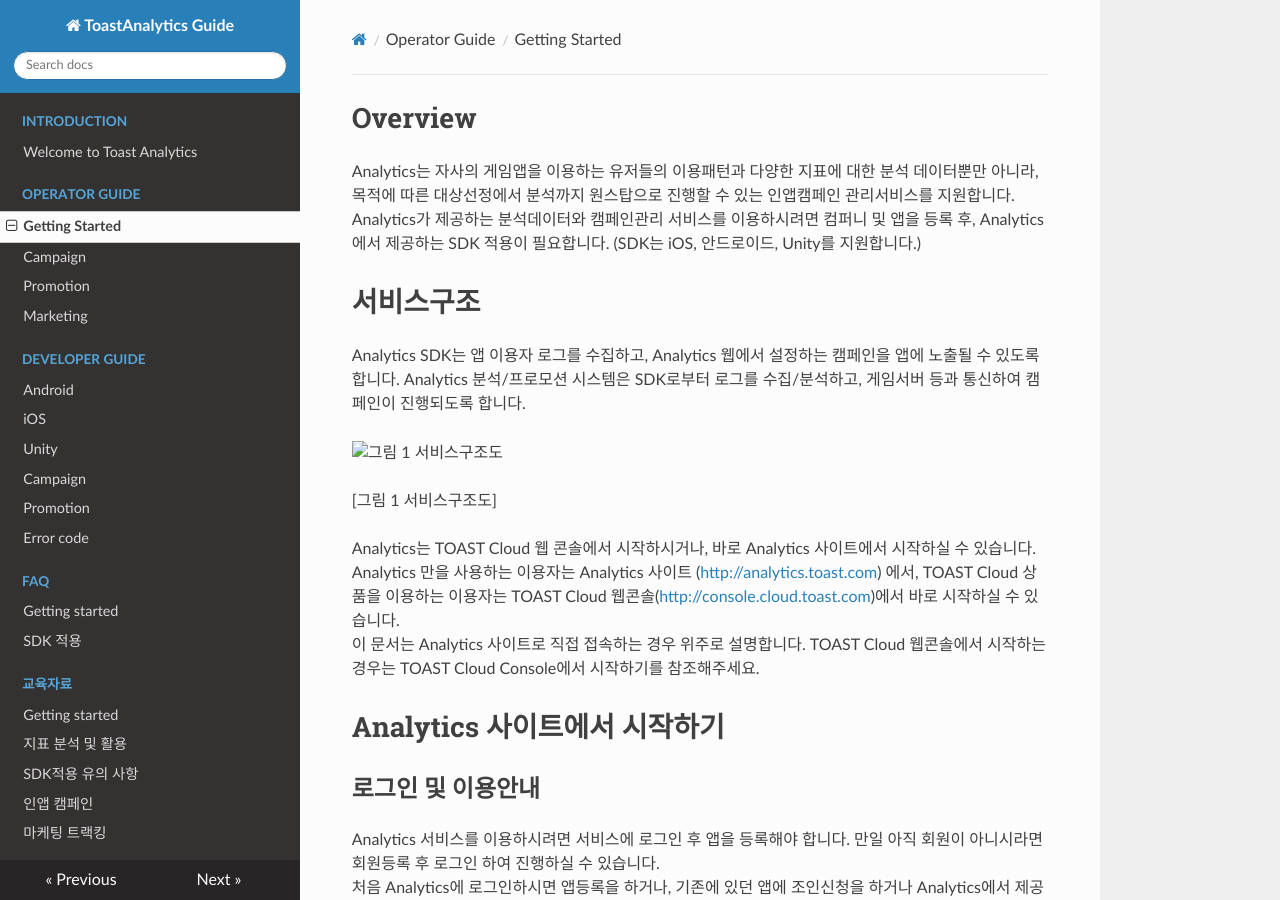
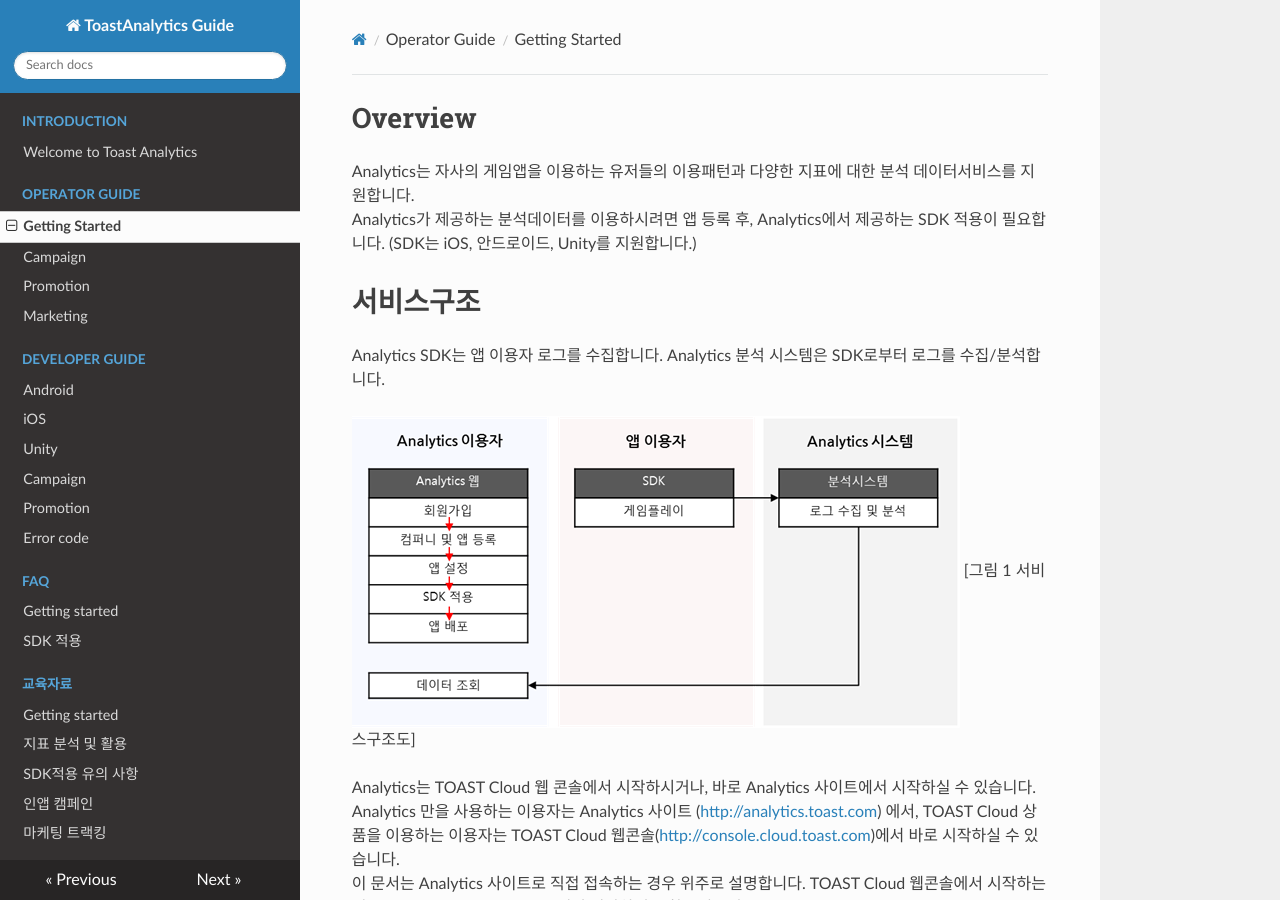
Before and after one commit to ToastAnalytics/ToastAnalytics, an MkDocs documentation site: the page built from docs/Developer/1. Getting Started.md, in a window 1280 px wide and 900 px high. Built offline with MkDocs 1.6.1, drawn with Linux system fonts in a browser that asks for light colours; nearby versions of some CDN libraries; old or Windows-style settings are respelled for this version of MkDocs; some of the changed text lies outside the part shown.

Commit message:
no message

```diff
--- a/docs/Developer/1. Getting Started.md
+++ b/docs/Developer/1. Getting Started.md
@@ -1,14 +1,13 @@
 # Overview
 
-Analytics는 자사의 게임앱을 이용하는 유저들의 이용패턴과 다양한 지표에 대한 분석 데이터뿐만 아니라, 목적에 따른 대상선정에서 분석까지 원스탑으로 진행할 수 있는 인앱캠페인 관리서비스를 지원합니다.<br />
-Analytics가 제공하는 분석데이터와 캠페인관리 서비스를 이용하시려면 컴퍼니 및 앱을 등록 후, Analytics에서 제공하는 SDK 적용이 필요합니다. (SDK는 iOS, 안드로이드, Unity를 지원합니다.)
+Analytics는 자사의 게임앱을 이용하는 유저들의 이용패턴과 다양한 지표에 대한 분석 데이터서비스를 지원합니다.<br />
+Analytics가 제공하는 분석데이터를 이용하시려면 앱 등록 후, Analytics에서 제공하는 SDK 적용이 필요합니다. (SDK는 iOS, 안드로이드, Unity를 지원합니다.)
 
 # 서비스구조
 
-Analytics SDK는 앱 이용자 로그를 수집하고, Analytics 웹에서 설정하는 캠페인을 앱에 노출될 수 있도록 합니다. Analytics 분석/프로모션 시스템은 SDK로부터 로그를 수집/분석하고, 게임서버 등과 통신하여 캠페인이 진행되도록 합니다.
+Analytics SDK는 앱 이용자 로그를 수집합니다. Analytics 분석 시스템은 SDK로부터 로그를 수집/분석합니다.
 
-![그림 1 서비스구조도](http://static.toastoven.net/prod_analytics/an_1.gif)
-
+![그림 1 서비스구조도](https://raw.githubusercontent.com/ToastAnalytics/ToastAnalytics/master/docs/Developer/images/an_1.png)
 [그림 1 서비스구조도]
 
 Analytics는 TOAST Cloud 웹 콘솔에서 시작하시거나, 바로 Analytics 사이트에서 시작하실 수 있습니다. Analytics 만을 사용하는 이용자는 Analytics 사이트 (<http://analytics.toast.com>) 에서, TOAST Cloud 상품을 이용하는 이용자는 TOAST Cloud 웹콘솔(<http://console.cloud.toast.com>)에서 바로 시작하실 수 있습니다. <br />
@@ -185,10 +184,6 @@
 캠페인을 진행하실 때 푸쉬 발송 기능을 함께 사용하실 수 있습니다. 다만, 푸쉬는 캠페인 진행 시에만 사용가능하며 Analytics의 푸쉬 발송 기능만을 단독으로 사용하실 수는 없습니다. <br />
 푸쉬발송 기능을 사용하시려면 APNS 인증서 (iOS) 또는 GCM API Key (안드로이드)를 발급받아 푸시설정 페이지에 등록해주셔야 합니다. 자세한 내용은 별도 카테고리로 제공되는 캠페인 가이드를 참고하시기 바랍니다.
 
-#### 7. PROMOTION 설정
-PROMOTION은 Analytics를 사용하는 앱 간 광고를 서로 노출하여 프로모션을 진행할 수 있는 기능입니다. 해당 기능을 사용하시려면 PROMOTION 설정 페이지에서 인벤토리 설정을 해주셔야 합니다. 자세한 설정 및 실행은 별도 카테고리로 제공되는 PROMOTION 가이드를 참고하시기 바랍니다.
-
-
 
 ## 내 정보 및 컴퍼니 관리
 
```
Also changed, not shown: docs/Developer/images/an_1.png (added).
